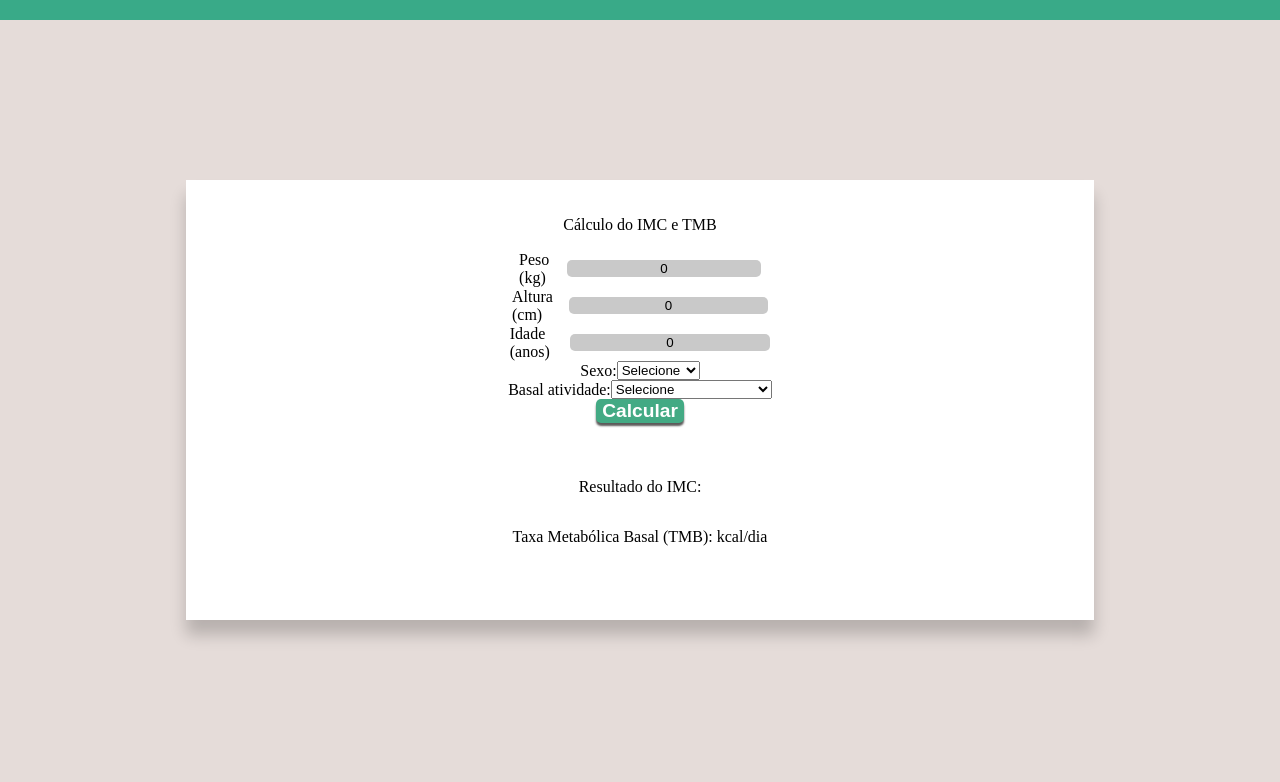
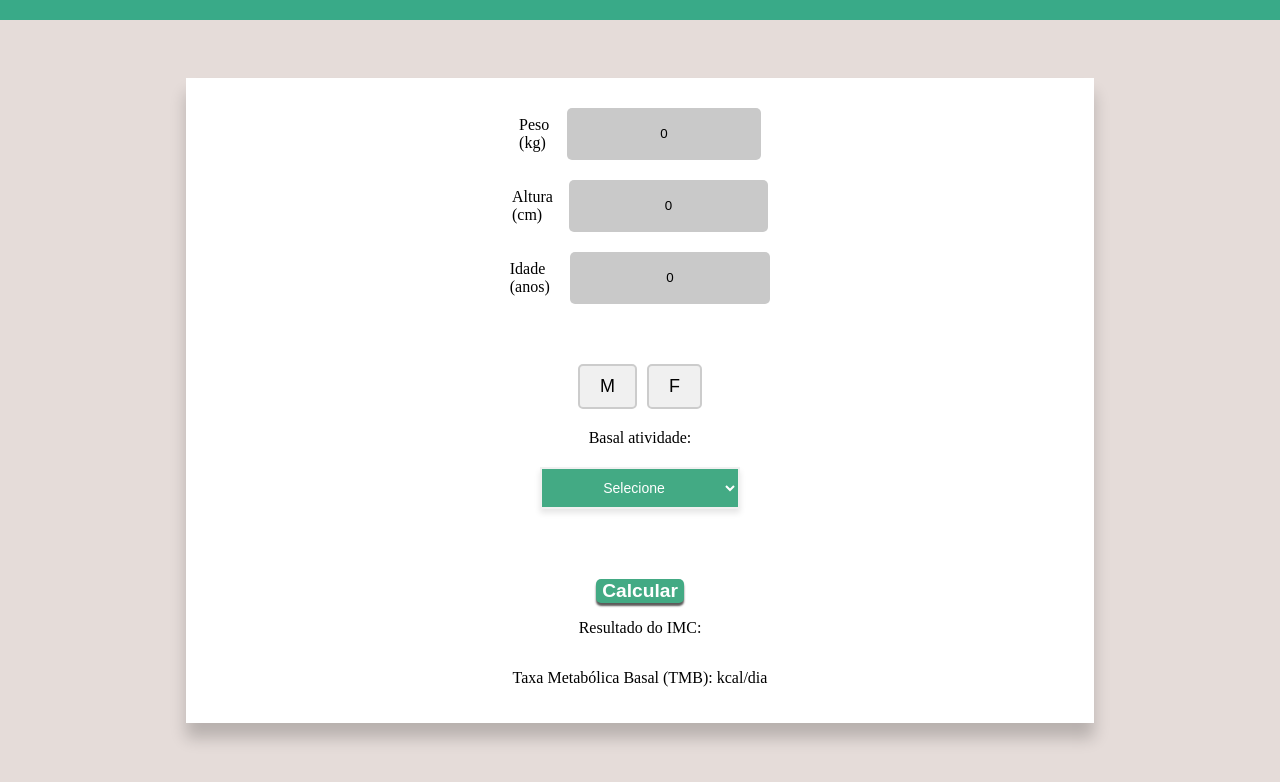
Before and after one commit to Steel-Hard/VitalU, a React (Vite) app in the folder front/: page /perfil/config in a window 1280 px wide. Shown: the top 782 px of the page. Built offline with nearby package versions, Linux system fonts and the light colour scheme.

Commit message:
estilização selects, botoes de genero  e remodelação configuração de usuario.

```diff
--- a/front/src/components/Calcimc/Calcimc.tsx
+++ b/front/src/components/Calcimc/Calcimc.tsx
@@ -1,69 +1,73 @@
-import { useState } from "react"
-import Campform from "../Campform/Campform"
-import { BtnStl } from"../Button/Button"
-import { FlexDiv, FlexDivCo } from "../FlexDiv/FlexDIv";
-import { FatorAtividade,Genero } from "../../enum/Objetivos";// foi tirado o "genero" para uma edição direto no "sexo"
+import { useState } from "react";
+import { Select,Option,BtnStl,FlexDiv,GenderSelector,Campform } from "../index";
+import { FatorAtividade } from "../../enum/Objetivos"; // foi tirado o "genero" para uma edição direto no "sexo"
 import { CalculosMetabolicos } from "../../class/calculosmet";
+
 
 export default function Calcimc() {
   const [peso, setPeso] = useState<number>(0);
   const [altura, setAltura] = useState<number>(0); // altura em metros
   const [idade, setIdade] = useState<number>(0);
   const [sexo, setSexo] = useState<string>(""); // 'masculino' ou 'feminino'
-    const [imc, setImc] = useState<any>();
-    const [tmb, setTmb] = useState<any>();
-    const [fator, setFator] = useState<string >("");
-
+  const [imc, setImc] = useState<number | string>();
+  const [tmb, setTmb] = useState<number | string>();
+  const [fator, setFator] = useState<string>("");
 
   return (
-        <><FlexDivCo>
-            <p>Cálculo do IMC e TMB</p>
+    <>
+      <FlexDiv direction="column" gap="30px">
+        <FlexDiv direction="column">
           <Campform label="Peso (kg)" state={peso} funcState={setPeso} />
           <Campform label="Altura (cm)" state={altura} funcState={setAltura} />
           <Campform label="Idade (anos)" state={idade} funcState={setIdade} />
-
+        </FlexDiv>
+        <FlexDiv direction="column" gap="20px" margin="20px">
           <FlexDiv>
-                <label>Sexo:</label>
-                <select value={sexo} onChange={(e) => setSexo(e.target.value)}>
-                <option value={''}>Selecione</option> {/* Opção inicial vazia */}
-                    <option value={Genero.M}>Masculino</option>
-                    <option value={Genero.F}>Feminino</option>
-                </select>
+            <GenderSelector setGen={setSexo}/>
           </FlexDiv>
 
-            <FlexDiv>
+          <FlexDiv direction="column">
             <label>Basal atividade:</label>
-                <select value={fator} onChange={(e) => setFator(e.target.value)}>
-                    <option value={''}>Selecione</option>
-                    <option value={FatorAtividade.sedentario}>Sedentario</option>
-                    <option value={FatorAtividade.atividadeLeve}>Atividade Leve</option>
-                    <option value={FatorAtividade.atividadeModerada}>Atividade Moderada</option>
-                    <option value={FatorAtividade.atividadeIntensa}>Atividade Intensa</option>
-                    <option value={FatorAtividade.atividadeMuitoIntensa}>Atividade Muito Intensa</option>
-
-                </select>
+            <Select value={fator} onChange={(e) => setFator(e.target.value)}>
+              <Option value={""}>Selecione</Option>
+              <Option value={FatorAtividade.sedentario}>Sedentario</Option>
+              <Option value={FatorAtividade.atividadeLeve}>
+                Atividade Leve
+              </Option>
+              <Option value={FatorAtividade.atividadeModerada}>
+                Atividade Moderada
+              </Option>
+              <Option value={FatorAtividade.atividadeIntensa}>
+                Atividade Intensa
+              </Option>
+              <Option value={FatorAtividade.atividadeMuitoIntensa}>
+                Atividade Muito Intensa
+              </Option>
+            </Select>
           </FlexDiv>
-
-
-
-            <BtnStl onClick={() => {
-                console.log(fator,sexo)
-                if(fator == "" || sexo == ""){
-                    console.log("sem itens")
-                    return
-
+        </FlexDiv>
+        <FlexDiv direction="column">
+          <BtnStl
+            onClick={() => {
+              console.log(fator, sexo);
+              if (fator == "" || sexo == "") {
+                console.log("sem itens");
+                return;
               }
-                setImc(CalculosMetabolicos.imc(altura,peso))
-                setTmb(CalculosMetabolicos.basal(altura,peso,idade,sexo,fator))
-
-            }}>Calcular</BtnStl>
-
-
-        </FlexDivCo>
-
-        <FlexDivCo>
+              setImc(CalculosMetabolicos.imc(altura, peso));
+              setTmb(
+                CalculosMetabolicos.basal(altura, peso, idade, sexo, fator)
+              );
+            }}
+          >
+            Calcular
+          </BtnStl>
+          <FlexDiv direction="column">
             {imc !== null && <p>Resultado do IMC: {imc}</p>}
             {tmb !== null && <p>Taxa Metabólica Basal (TMB): {tmb} kcal/dia</p>}
-        </FlexDivCo></>            //verificar formatação flexdiv para aparecer abaixo do calcular não ao lado
+          </FlexDiv>
+        </FlexDiv>
+      </FlexDiv>
+    </> //verificar formatação flexdiv para aparecer abaixo do calcular não ao lado
   );
 }
--- a/front/src/components/Campform/Campform.tsx
+++ b/front/src/components/Campform/Campform.tsx
@@ -1,22 +1,7 @@
-// interface CampformProps{
-//     label: string,
-//     state:any,
-//     funcState:any
-// }
-
 import { FlexDiv } from "../FlexDiv/FlexDIv";
 import { StlInput } from "../Inputs/Input";
 
 
-// export default function Campform(props:CampformProps){
-//     return(
-//         <div>
-//             <label>{props.label}</label>
-//             <input value= {props.state} onChange={(evt)=>props.funcState(evt.target.value)}/>
-
-//         </div>
-//     )
-// }
 
 interface CampformProps {
     label: string;
@@ -34,7 +19,7 @@ export default function Campform(props: CampformProps) {
     return (
         <FlexDiv>
             <label>{props.label}</label>
-            <StlInput
+            <StlInput height="50px"
                 type={props.type || 'text'} // Define o tipo de input (number, text, etc.)
                 value={props.state}
                 onChange={handleChange}
--- /dev/null
+++ b/front/src/components/GenSelect/index.tsx
@@ -0,0 +1,61 @@
+import {useState} from 'react'
+import styled from 'styled-components';
+import { Genero } from '../../enum/Objetivos';
+
+
+interface GenderProps{
+  setGen: (value:string) => void
+}
+
+export const GenderSelector = ({setGen}:GenderProps) => {
+  const [selectedGender, setSelectedGender] = useState<Genero.M | Genero.F | null>(null);
+
+  const handleGenderSelect = (gender: Genero.M| Genero.F) => {
+    setSelectedGender(gender);
+    setGen(gender);
+  };
+
+  return (
+    <Container>
+      <Button value={Genero.M}
+        isSelected={selectedGender === Genero.M}
+        onClick={() => handleGenderSelect(Genero.M)}
+      >
+        M
+      </Button>
+      <Button value={Genero.F}
+        isSelected={selectedGender === Genero.F}
+        onClick={() => handleGenderSelect(Genero.F)}
+      >
+        F
+      </Button>
+    </Container>
+  );
+};
+
+// Estilos usando styled-components
+const Container = styled.div`
+  display: flex;
+  justify-content: center;
+  gap: 10px;
+`;
+
+interface ButtonProps {
+  isSelected: boolean;
+}
+
+const Button = styled.button<ButtonProps>`
+  padding: 10px 20px;
+  background-color: ${({ isSelected }) => (isSelected ? '#007bff' : '#f0f0f0')};
+  color: ${({ isSelected }) => (isSelected ? 'white' : 'black')};
+  border: 2px solid ${({ isSelected }) => (isSelected ? '#007bff' : '#ccc')};
+  border-radius: 5px;
+  cursor: pointer;
+  font-size: 18px;
+  transition: background-color 0.3s, color 0.3s;
+
+  &:hover {
+    background-color: ${({ isSelected }) =>
+      isSelected ? '#0056b3' : '#e0e0e0'};
+  }
+`;
--- /dev/null
+++ b/front/src/components/Select/index.ts
@@ -0,0 +1,34 @@
+import styled from 'styled-components';
+
+
+
+export const Select = styled.select`
+  padding: 10px 15px;
+  margin: 20px;
+  font-size: 14px;
+  color: white;
+  background-color: rgb(67, 170, 132);
+  border: 2px solid #f0f0f0;
+
+  text-align: center;
+  cursor: pointer;
+  transition: background-color 0.3s ease, box-shadow 0.3s ease;
+  box-shadow: 0 4px 6px rgba(0, 0, 0, 0.1);
+
+  &:hover {
+    background-color: #249c65;
+  }
+
+  &:focus {
+    outline: none;
+    box-shadow: 0 0 0 3px rgba(45, 134, 91, 0.4);
+  }
+`;
+
+// Estilização das Options
+export const Option = styled.option`
+  background-color: white;
+  color: #2d865b; /* Contraste nas opções */
+  font-size: 12px;
+  padding: 10px;
+`;
--- a/front/src/components/StlCaixa/StlCaixa.tsx
+++ b/front/src/components/StlCaixa/StlCaixa.tsx
@@ -7,7 +7,7 @@ export const StlCaixa = styled.div<CaixaProps>`
   box-shadow: 0px 15px 15px rgba(0, 0, 0, 0.2);
   display: flex;
   flex-direction: ${({direction}) => direction? direction: 'column'};
-  justify-content: flex-start;
+  justify-content: ${({jContent}) => jContent? jContent:'flex-start'};
   border-radius: ${({radius})=> radius? '150px 150px 25px 25px' : '0px'};
   padding:20px;
   align-items: center;
@@ -31,6 +31,7 @@ interface CaixaProps{
   height?: string;
   width?: string;
   smlWidth?:string;
+  jContent?:string;
   radius?: boolean;
   direction?:string;
 
--- a/front/src/components/index.ts
+++ b/front/src/components/index.ts
@@ -14,9 +14,10 @@ import FoodCard from "./FoodCard/FoodCard";
 import FoodInfo from "./FoodInfo/FoodInfo";
 import FoodCategorias from "./FoodCategorias/FoodCategorias";
 import { Message } from "./Message";
-
+import { GenderSelector } from "./GenSelect";
+import { Select,Option } from "./Select";
 export {
     Logo, LinhaSld, ParallaxComp, StlInput, FlexDiv, FlexDivCo,  FlexDivResp, FlexDivWe,Container,
     Campform, Calcimc, BtnStl, StlCaixa,Nav,FoodCard,StlformReverse, HiddenButton,TitleFoods,FoodInfo,
-    FoodCategorias,LoadingSpinner,Message
+    FoodCategorias,LoadingSpinner,Message,GenderSelector,Select,Option
 }
--- a/front/src/pages/PerfilConfig.tsx
+++ b/front/src/pages/PerfilConfig.tsx
@@ -5,7 +5,7 @@ export function PerfilConfig(){
     return(
         <>
             <LinhaSld/>
-            <StlCaixa height='400px' width="70%">
+            <StlCaixa jContent="center" height='90%' width="70%">
 
                 <Calcimc />
             </StlCaixa>
```
Also changed, not shown: front/src/components/FoodCategorias/FoodCategorias.tsx (+25 -25 lines), front/src/components/ProductSearch/index.tsx (added, +8 -0 lines), front/src/pages/Favoritos.tsx (added), front/src/pages/Produtos.tsx (added). Lines whose indentation alone changed are shown as unchanged.
